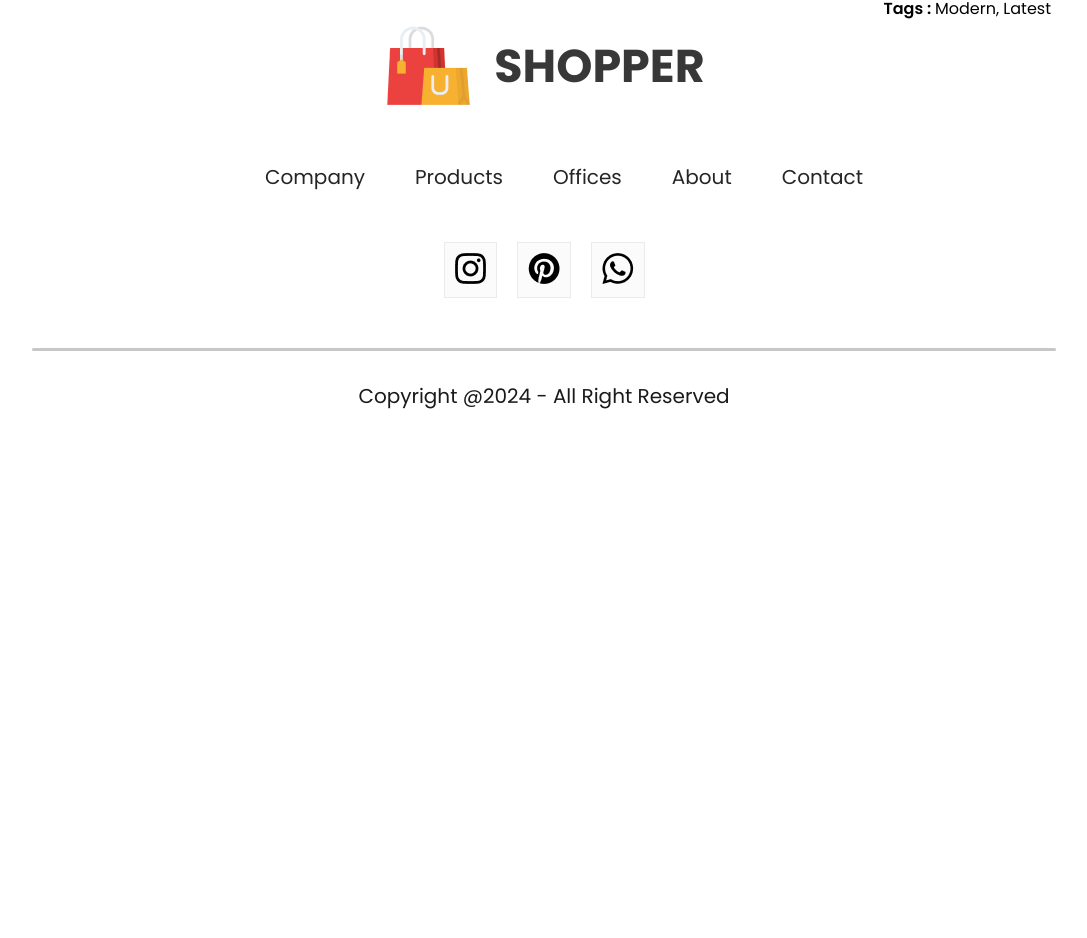
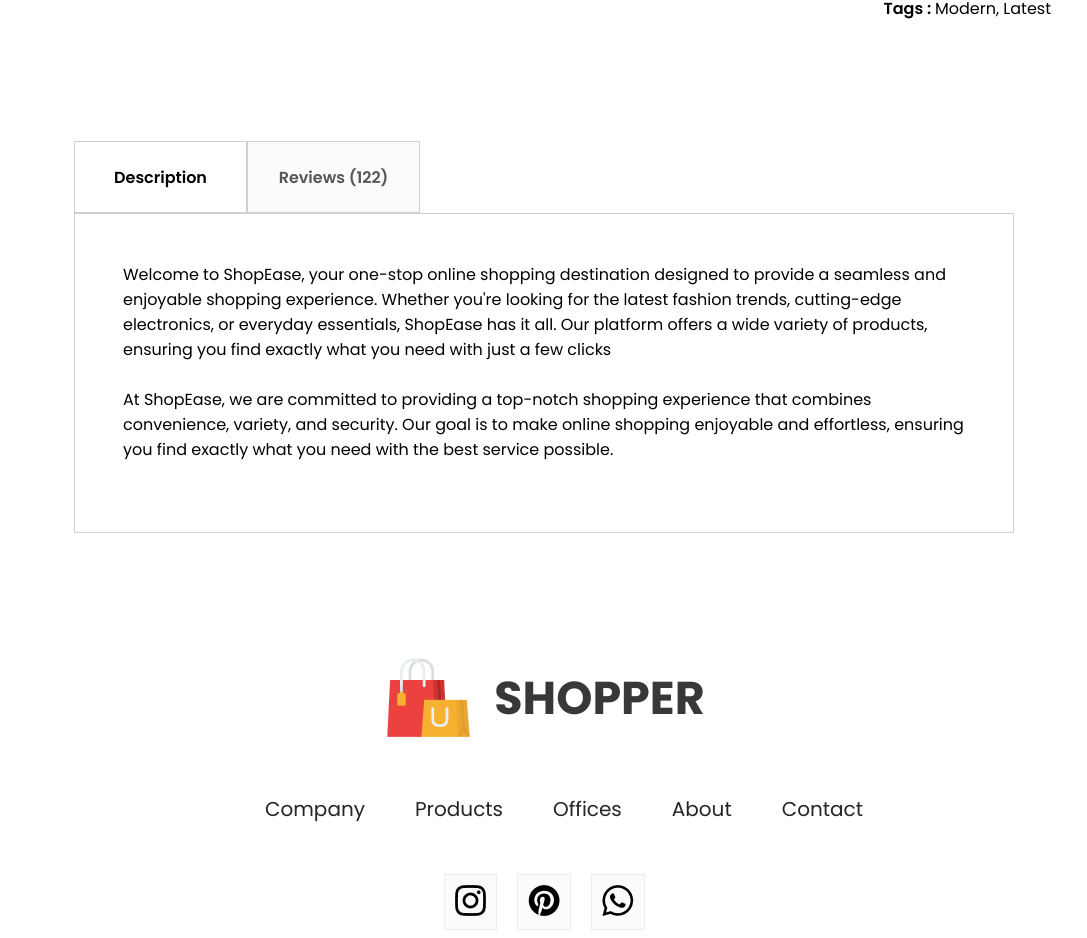
Before and after one commit to hazemmohsen2000/E-commerce, a React (Create React App) app: page /product/1 in a window 1280 px wide. Shown: the part 1152-2090 px from the top of the page, without its empty margins (96-1183 px from the left). Before the commit the page ends 1593 px from the top, so only its background shows below. Built offline with nearby package versions, Linux system fonts and the light colour scheme.

Commit message:
creating product description and scroll up component

```diff
--- a/src/App.js
+++ b/src/App.js
@@ -10,11 +10,13 @@
 import men_banner from './Components/Assets/banner_mens.png'
 import woman_banner from './Components/Assets/banner_women.png'
 import kid_banner from './Components/Assets/banner_kids.png'
+import ScrollToTop from './Components/ScrollToTop/ScrollToTop';
 
 function App() {
   return (
     <div >
       <BrowserRouter>
+      <ScrollToTop/>
       <Navbar/>
       <Routes>
         <Route path='/' element = {<Shop/>}/>
--- /dev/null
+++ b/src/Components/DescriptionBox/DescriptionBox.css
@@ -0,0 +1,31 @@
+.descriptionbox{
+    margin : 120px 170px ;
+
+}
+.descriptionbox-navigator{
+    display: flex;
+
+}
+.descriptionbox-nav-box{
+    display: flex;
+    align-items: center;
+    justify-content: center;
+    font-size: 16px;
+    font-weight: 600;
+    width : 171px ;
+    height : 70px ;
+    bordeR : 1px solid #d0d0d0 ;
+
+}
+.descriptionbox-nav-box.fade {
+    background-color: #FBFBFB;
+    color : #555 ;
+}
+.descriptionbox-description{
+    display : flex ;
+    flex-direction: column;
+    gap : 25px ;
+    border : 1px solid #D0D0D0 ;
+    padding : 48px ;
+    padding-bottom : 70px ;
+}
--- /dev/null
+++ b/src/Components/DescriptionBox/DescriptionBox.jsx
@@ -0,0 +1,33 @@
+import React from 'react'
+import './DescriptionBox.css'
+const DescriptionBox = () => {
+  return (
+    <div className='descriptionbox'>
+        <div className="descriptionbox-navigator">
+            <div className="descriptionbox-nav-box">
+                Description
+            </div>
+            <div className="descriptionbox-nav-box fade">
+                Reviews (122)
+            </div>
+        </div>
+        <div className="descriptionbox-description">
+            <p>Welcome to ShopEase, your one-stop online shopping
+                destination designed to provide a seamless and
+                enjoyable shopping experience. Whether you're
+                looking for the latest fashion trends, cutting-edge
+                electronics, or everyday essentials, ShopEase has it all.
+                Our platform offers a wide variety of products,
+                ensuring you find exactly what you need with just a few clicks
+            </p>
+            <p>
+                At ShopEase, we are committed to providing a top-notch shopping experience
+                that combines convenience, variety, and security. Our goal is to make
+                online shopping enjoyable and effortless, ensuring you find exactly what
+                you need with the best service possible.
+            </p>
+        </div>
+    </div>
+  )
+}
+export default DescriptionBox
--- /dev/null
+++ b/src/Components/ScrollToTop/ScrollToTop.js
@@ -0,0 +1,15 @@
+
+import { useEffect } from 'react';
+import { useLocation } from 'react-router-dom';
+
+function ScrollToTop() {
+  const { pathname } = useLocation();
+
+  useEffect(() => {
+    window.scrollTo(0, 0);
+  }, [pathname]);
+
+  return null;
+}
+
+export default ScrollToTop;
--- a/src/pages/Product.jsx
+++ b/src/pages/Product.jsx
@@ -3,6 +3,7 @@
 import { useParams } from 'react-router-dom';
 import Breadcrum from '../Components/Breadcrums/Breadcrum';
 import ProductDisplay from '../Components/ProductDisplay/ProductDisplay';
+import DescriptionBox from '../Components/DescriptionBox/DescriptionBox';
 function Product() {
   const {all_product} = useContext(ShopContext);
   const {productId} = useParams();
@@ -11,6 +12,7 @@
     <div>
       <Breadcrum product = {product}/>
       <ProductDisplay product = {product}/>
+      <DescriptionBox/>
     </div>
   )
 }
```
